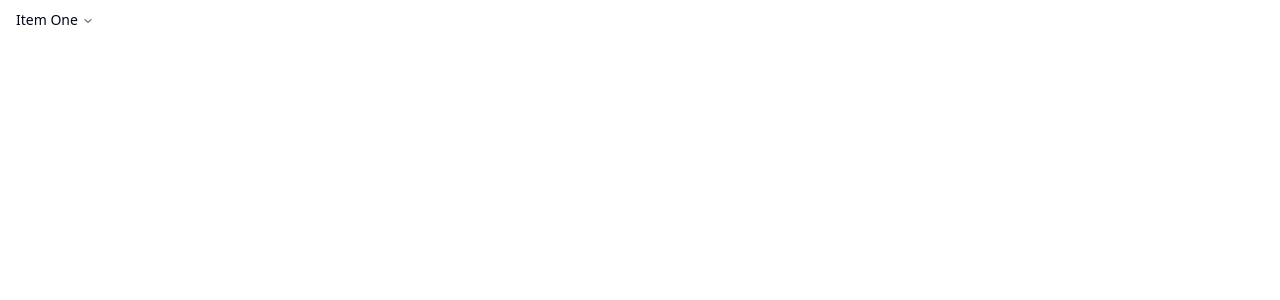
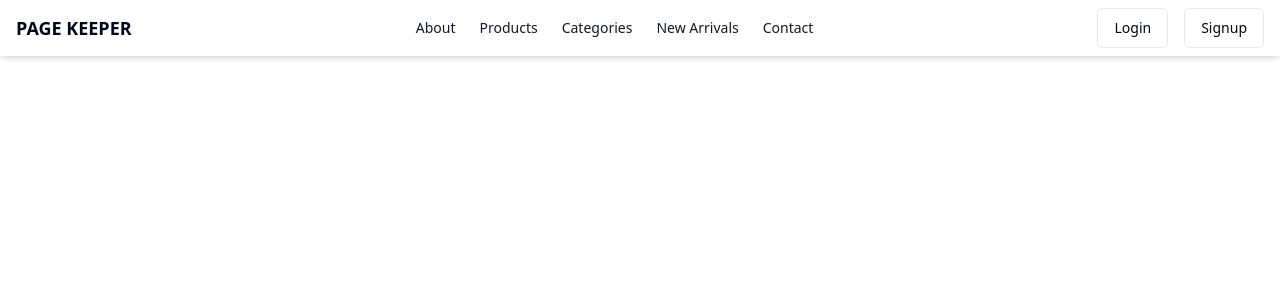
Before and after one commit to Meistaaa/page-keeper, a React (Vite) app in the folder frontend/: page / in a window 1280 px wide. Shown: the top 300 px of the page. Built offline with nearby package versions, Linux system fonts and the light colour scheme.

Commit message:
fix navbar and add footer

```diff
--- a/frontend/package.json
+++ b/frontend/package.json
@@ -17,6 +17,7 @@
     "lucide-react": "^0.468.0",
     "react": "^18.3.1",
     "react-dom": "^18.3.1",
+    "react-router-dom": "^7.0.2",
     "tailwind-merge": "^2.5.5",
     "tailwindcss-animate": "^1.0.7"
   },
--- a/frontend/src/App.tsx
+++ b/frontend/src/App.tsx
@@ -1,10 +1,30 @@
-import Navbar from '../src/components/layout/NavBar'; // Adjust the path if necessary
+import NavBar from '../src/components/layout/NavBar'; // Adjust the path if necessary
+import { BrowserRouter as Router, Routes, Route } from 'react-router-dom';
+// import NavBar from "./components/NavBar";  // Path to your NavBar component
+// import About from "./pages/About";         // Example About page
+// import Contact from "./pages/Contact";     // Example Contact page
+// import Home from "./pages/Home";           // Example Home page
+// import Login from "./pages/Login";         // Example Login page
+// import Signup from "./pages/Signup";       // Example Signup page
+// import Products from "./pages/Products";   // Example Products page
+// import Categories from "./pages/Categories"; // Example Categories page
+// import NewArrivals from "./pages/NewArrivals"; // Example New Arrivals page
 
 function App() {
   return (
-    <>
-      <Navbar />
-    </>
+    <Router>
+      <NavBar />
+      {/* <Routes>
+        <Route path="/" element={<Home />} />
+        <Route path="/about" element={<About />} />
+        <Route path="/contact" element={<Contact />} />
+        <Route path="/login" element={<Login />} />
+        <Route path="/signup" element={<Signup />} />
+        <Route path="/products" element={<Products />} />
+        <Route path="/categories" element={<Categories />} />
+        <Route path="/new-arrivals" element={<NewArrivals />} />
+      </Routes> */}
+    </Router>
   );
 }
 
--- a/frontend/src/components/layout/NavBar.tsx
+++ b/frontend/src/components/layout/NavBar.tsx
@@ -1,25 +1,56 @@
-import {
-  NavigationMenu,
-  NavigationMenuContent,
-  NavigationMenuIndicator,
-  NavigationMenuItem,
-  NavigationMenuLink,
-  NavigationMenuList,
-  NavigationMenuTrigger,
-  NavigationMenuViewport,
-} from '@/components/ui/navigation-menu';
+import { Link } from 'react-router-dom';
+import { Button } from '../ui/button';
 
 export default function NavBar() {
   return (
-    <NavigationMenu>
-      <NavigationMenuList>
-        <NavigationMenuItem>
-          <NavigationMenuTrigger>Item One</NavigationMenuTrigger>
-          <NavigationMenuContent>
-            <NavigationMenuLink>Link</NavigationMenuLink>
-          </NavigationMenuContent>
-        </NavigationMenuItem>
-      </NavigationMenuList>
-    </NavigationMenu>
+    <nav className="flex justify-between items-center px-4 py-2 bg-background shadow-md">
+      <div className="flex items-center gap-2">
+        <h1 className="text-lg font-bold">PAGE KEEPER</h1>
+      </div>
+
+      <div className="flex space-x-6">
+        <Link
+          to="/about"
+          className="text-sm font-medium text-primary hover:text-primary-dark"
+        >
+          About
+        </Link>
+
+        <Link
+          to="/products"
+          className="text-sm font-medium text-primary hover:text-primary-dark"
+        >
+          Products
+        </Link>
+        <Link
+          to="/categories"
+          className="text-sm font-medium text-primary hover:text-primary-dark"
+        >
+          Categories
+        </Link>
+        <Link
+          to="/new-arrivals"
+          className="text-sm font-medium text-primary hover:text-primary-dark"
+        >
+          New Arrivals
+        </Link>
+
+        <Link
+          to="/contact"
+          className="text-sm font-medium text-primary hover:text-primary-dark"
+        >
+          Contact
+        </Link>
+      </div>
+
+      <div className="flex gap-4">
+        <Button variant="outline" className="text-sm">
+          Login
+        </Button>
+        <Button variant="outline" className="text-sm">
+          Signup
+        </Button>
+      </div>
+    </nav>
   );
 }
```
Also changed, not shown: frontend/src/components/layout/Footer.tsx (added), 1 other file (tests, documents, lock files or other folders).
